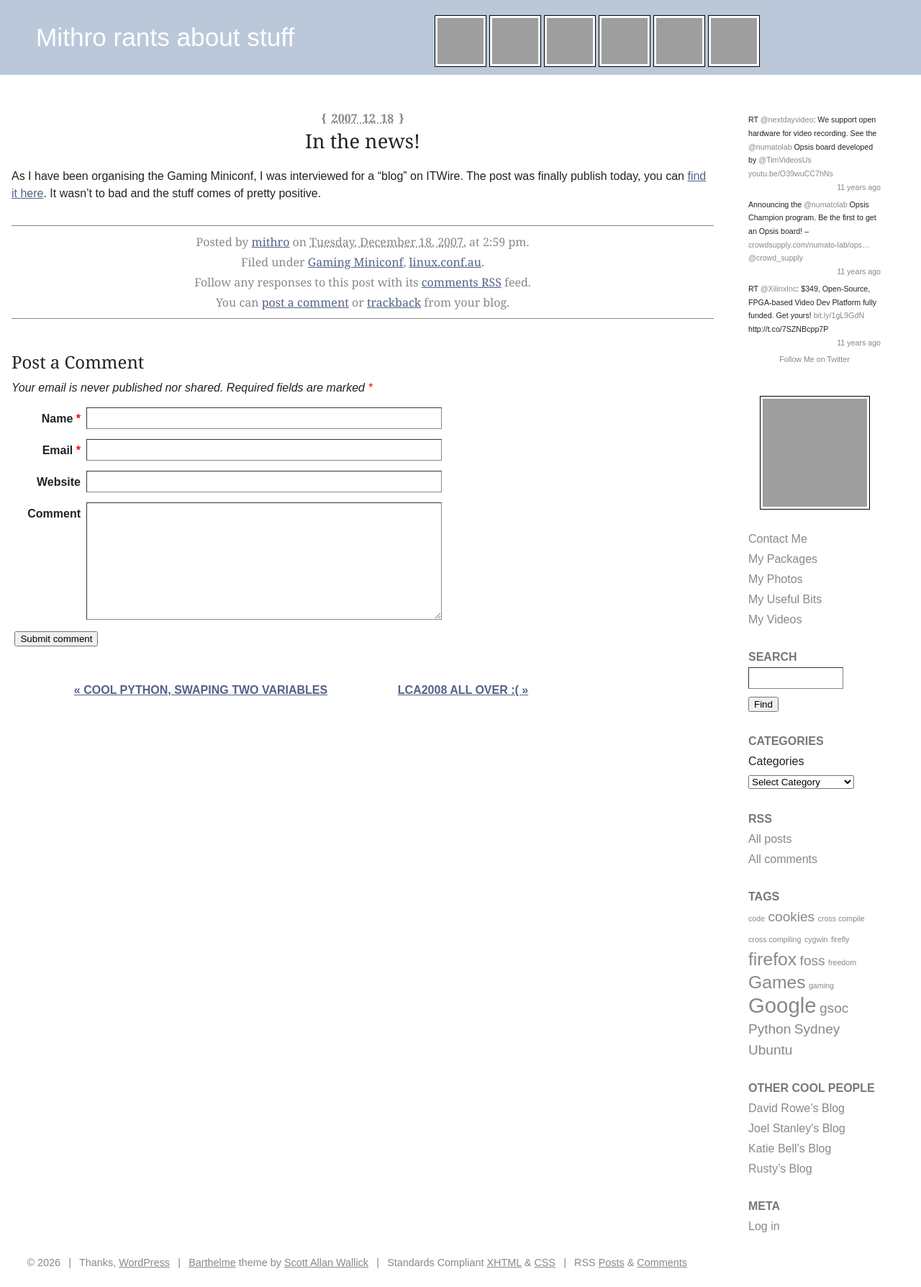
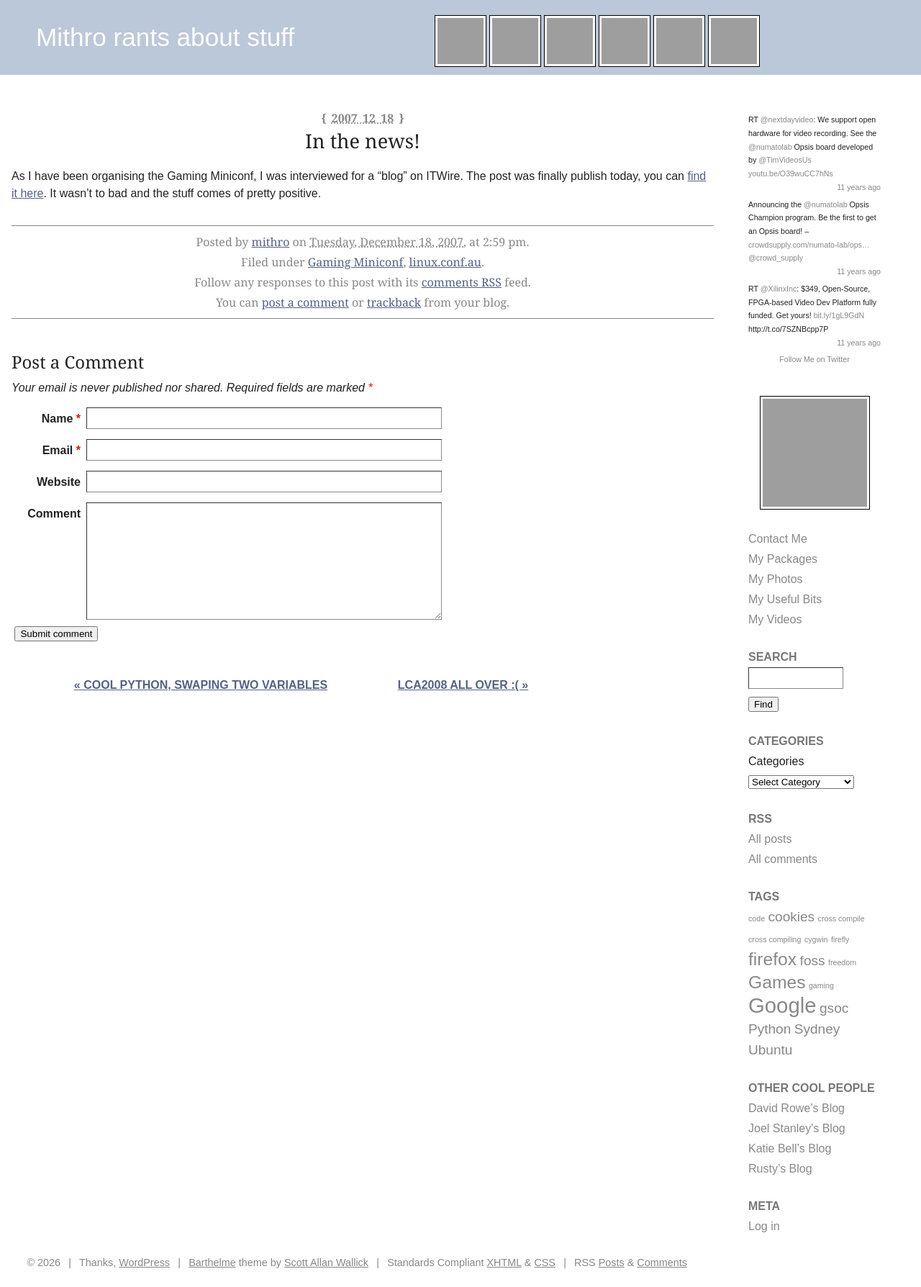
Before and after one commit to mithro/blog.mithis.net, a Jekyll site: the page built from _posts/2007-12-18-itwire.md, in a window 1280 px wide. Shown: the whole page at 72% size. Built offline with Jekyll 4.4.1, drawn with Linux system fonts in a browser that asks for light colours; grey boxes are pictures that could not be loaded.

Commit message:
Comment form: top-align textarea to remove 7px descent gap vs live
The georgia font-family on textarea#comment (added for field-height fidelity) shifts the inline-block baseline; with overflow:auto the textarea is aligned by its bottom-margin-edge, leaving a ~7px line-box descent below it. That made .form-textarea 168px vs live's 161px, cascading the reCAPTCHA/submit/nav/footer 7px lower than live on 0-comment post pages. vertical-align:top removes the baseline-dependent gap without touching the font (field heights stay correct).

Co-Authored-By: Claude Opus 4.7 (1M context) <noreply@anthropic.com>

```diff
--- a/assets/css/main.css
+++ b/assets/css/main.css
@@ -793,6 +793,13 @@ div.formcontainer div.form-submit {
 
 div.formcontainer div.form-textarea textarea#comment {
     overflow: auto;
+    /* The explicit georgia font-family above (needed so 0.9em → live's 14.4px
+       field height) shifts the inline-block baseline; with overflow:auto the
+       textarea is aligned by its bottom-margin-edge, leaving a ~7px line-box
+       descent gap below it. That made .form-textarea 168px vs live's 161px,
+       pushing the reCAPTCHA/submit/nav/footer 7px low. top-align removes the
+       baseline-dependent gap without changing the font (heights stay correct). */
+    vertical-align: top;
 }
 
 div.formcontainer form#commentform span.req-field {
```
